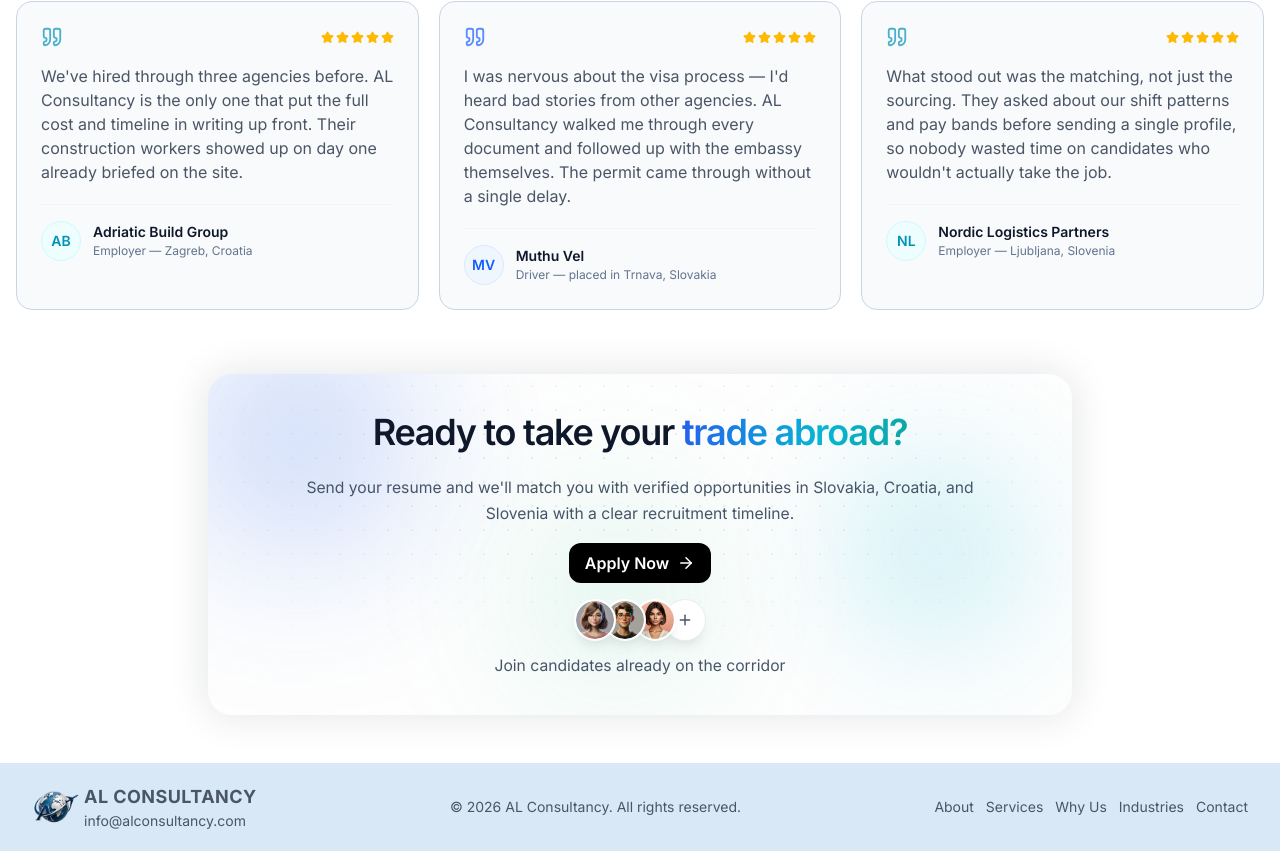
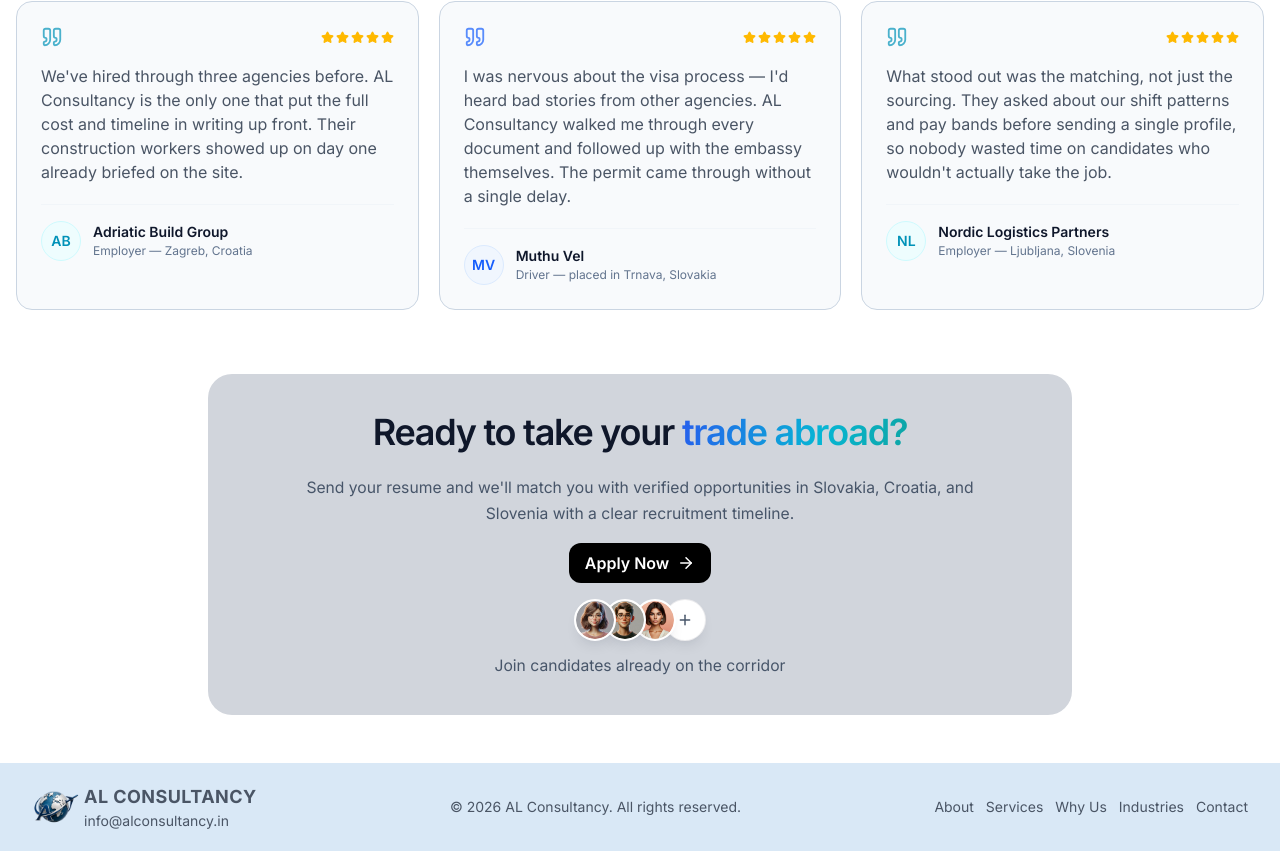
Before and after one commit to louiesakash69-cmd/Al-consultancy, a React (Vite) app: page / in a window 1280 px wide. Shown: the part 6582-7433 px from the top of the page. Built offline with nearby package versions, Linux system fonts and the light colour scheme.

Commit message:
update testimonials and contact

```diff
--- a/src/components/Contact.jsx
+++ b/src/components/Contact.jsx
@@ -30,14 +30,7 @@ const Contact = ({ setPopup }) => {
         viewport={{ once: true, amount: 0.3 }}
       >
         <div className="max-w-4xl mx-auto px-4">
-          <div className="relative overflow-hidden rounded-3xl shadow-[0_0_40px_rgba(15,23,42,0.12)]">
-            <div className="al-canvas">
-              <div className="al-dots" />
-              <div className="al-blob al-blob-blue w-72 h-72 -left-16 -top-16" />
-              <div className="al-blob al-blob-cyan w-64 h-64 right-0 top-10" />
-              <div className="al-blob al-blob-emerald w-56 h-56 left-1/3 bottom-0" />
-              <div className="al-noise" />
-            </div>
+          <div className="relative overflow-hidden rounded-3xl bg-gray-300">
             <div className="relative flex flex-col items-center text-center px-4 py-9">
               <h2 className="max-w-4xl al-display text-4xl  font-bold  leading-tight max-md:text-xl">
                 Ready to take your{" "}
@@ -58,7 +51,7 @@ const Contact = ({ setPopup }) => {
                 </button>
               </div>
               <div className="mt-4 flex flex-col items-center">
-                 <AvatarStack center={true} label={false} />
+                <AvatarStack center={true} label={false} />
                 <p className="al-lead mt-3 text-xs sm:text-sm text-slate-300">
                   Join candidates already on the corridor
                 </p>
--- a/src/components/Footer.jsx
+++ b/src/components/Footer.jsx
@@ -22,7 +22,7 @@ const Footer = () => {
                 AL Consultancy
               </span>
               <p className="text-gray-600 text-xs md:text-sm">
-                info@alconsultancy.com
+                info@alconsultancy.in
               </p>
             </div>
           </div>
--- a/src/components/Testimonials.jsx
+++ b/src/components/Testimonials.jsx
@@ -152,7 +152,11 @@ function Testimonials() {
           employers trust us
         </h2>
         <div className="sm:hidden mt-8">
-          <div className="flex items-center gap-2">
+          <div className="flex flex-col items-center gap-2">
+            <div className="flex-1">
+              <TestimonialCard item={testimonials[index]} />
+            </div>
+            <div className="flex gap-4">
               <button
                 onClick={goPrev}
                 aria-label="Previous testimonial"
@@ -160,9 +164,6 @@ function Testimonials() {
               >
                 <ChevronLeft size={18} />
               </button>
-            <div className="flex-1">
-              <TestimonialCard item={testimonials[index]} />
-            </div>
               <button
                 onClick={goNext}
                 aria-label="Next testimonial"
@@ -170,6 +171,7 @@ function Testimonials() {
               >
                 <ChevronRight size={18} />
               </button>
+            </div>
           </div>
         </div>
         <motion.div
```
Lines whose indentation alone changed are shown as unchanged.
